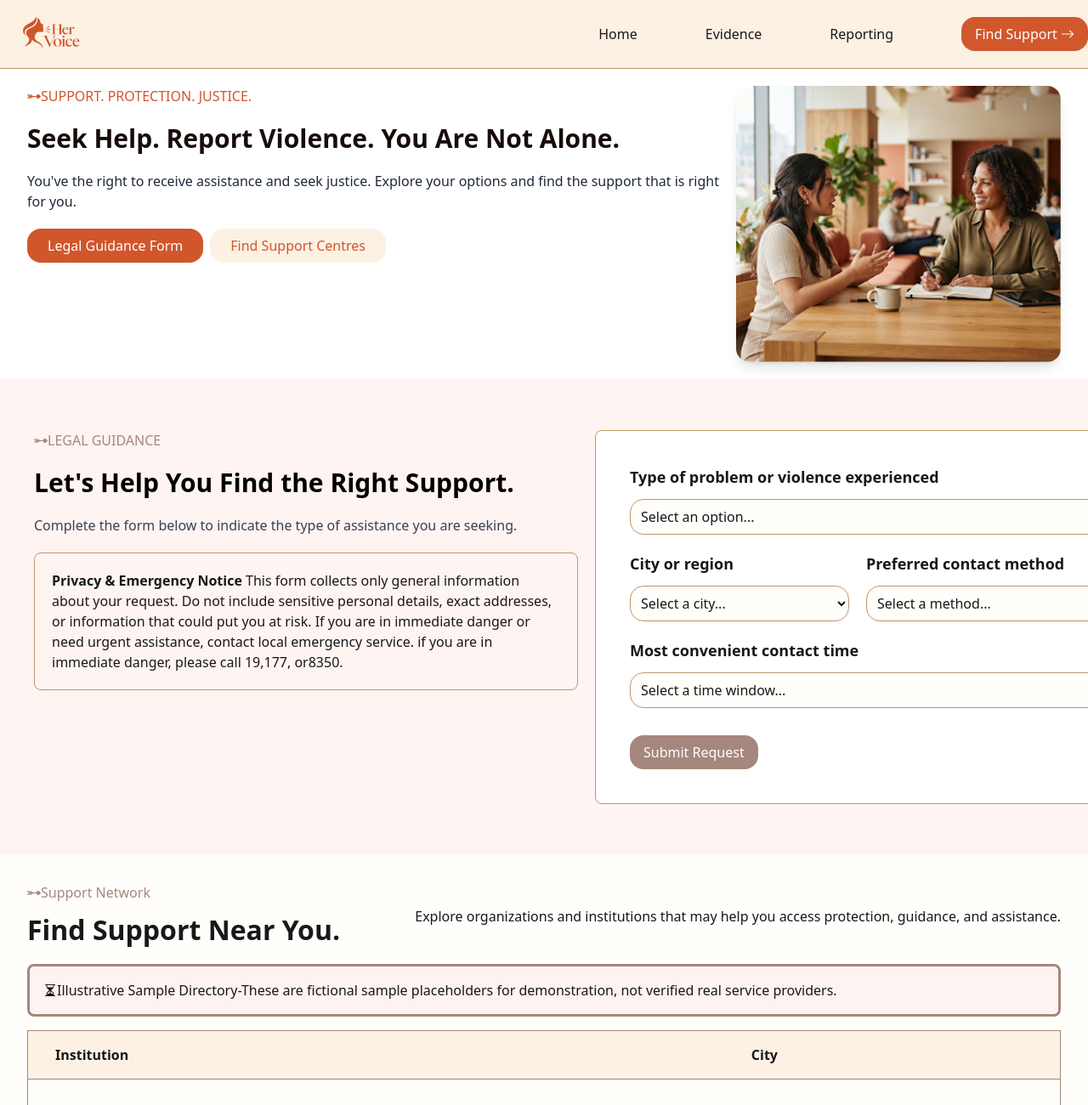
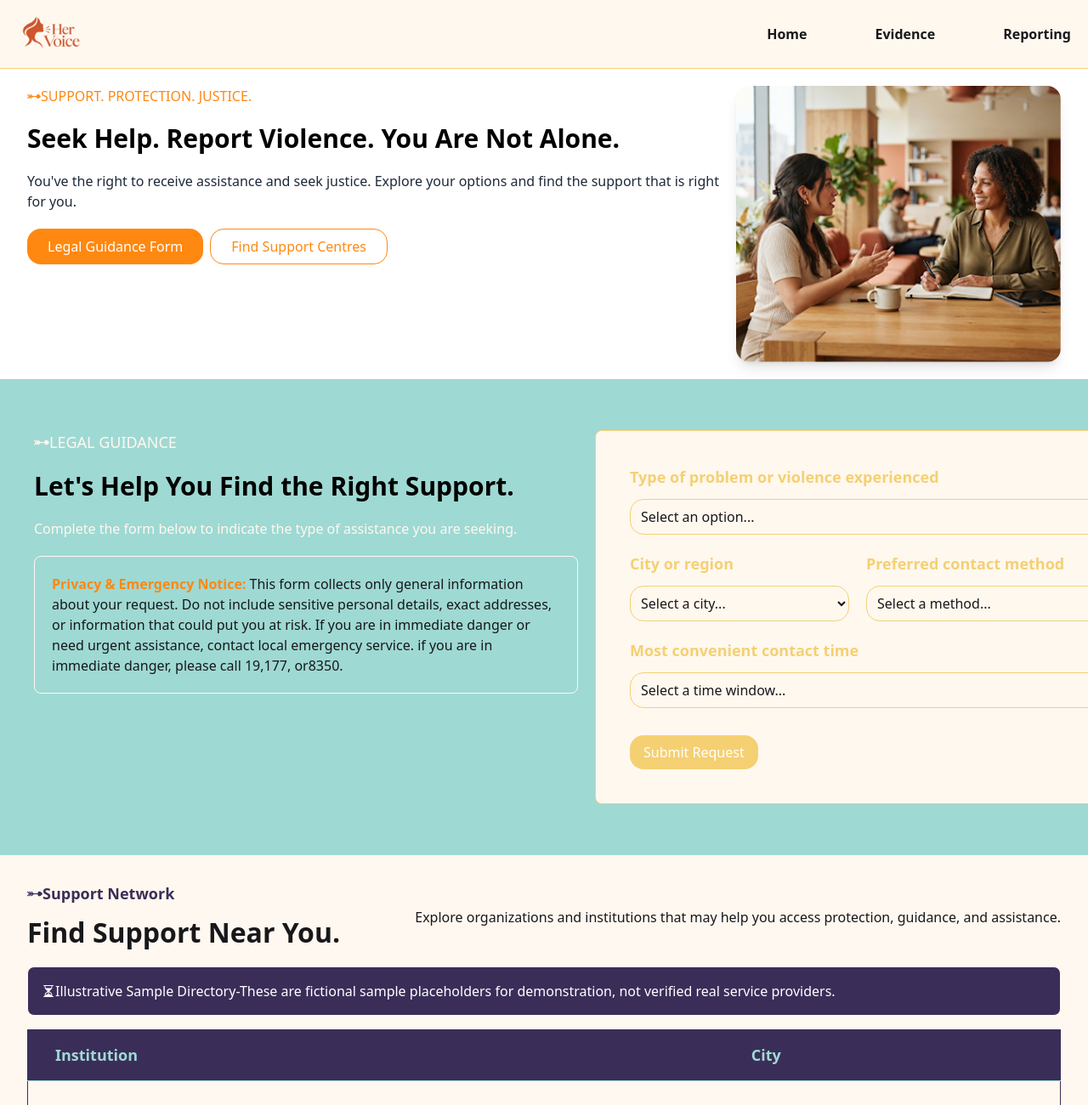
Before and after one commit to Sara-Elasmar/SARA-ELASMAR-final-project-HTML-CSS, a website: page public/pages/Report.html in a window 1280 px wide. Shown: the top 1300 px of the page at 85% size. Drawn offline with nearby package versions, Linux system fonts and the light colour scheme.

Commit message:
third page: (edited) chnaged the colours

```diff
--- a/public/css/index.css
+++ b/public/css/index.css
@@ -1,5 +1,5 @@
 .third-section {
-    background: rgb(255, 254, 251);
+    background: rgb(255, 248, 240);
     padding: 2rem 2rem;
 
     .first-div {
@@ -14,7 +14,9 @@
             gap: 0.5rem;
 
             p {
-                color: rgb(165, 135, 125);
+                color: rgb(58, 46, 89);
+                font-size: large;
+                font-weight: bold;
             }
         }
 
@@ -25,9 +27,10 @@
     }
 
     .first-para {
-        background-color: rgb(253, 243, 241);
+        background-color: rgb(58, 46, 89);
+        color: white;
         padding: 1rem;
-        border: rgb(165, 135, 125) solid;
+        border: 1px rgb(255, 248, 239) solid;
         border-radius: 8px;
     }
 }
@@ -35,16 +38,19 @@
 .second-div {
     padding-top: 1rem;
     table {
-        border: 1px rgb(165, 135, 125) solid;
+        border: 1px rgb(58, 46, 89) solid;
         width: 100%;
         th, td{
             text-align: left;
-            border-bottom: 1px rgb(165, 135, 125) solid;
+            border-bottom: 1px rgb(159, 217, 211) solid;
         }
 
         th {
-            background-color: rgb(252, 241, 227);
+            background-color: rgb(58, 46, 89);
             padding: 1rem 2rem;
+            color: rgb(159, 217, 211);
+            font-weight: bold;
+            font-size: large;
         }
 
         td {
@@ -55,8 +61,10 @@
         padding-top: 1rem;
         text-align: center;
         button{
+            background-color: rgb(58, 46, 89);
+            color: rgb(159, 217, 211);
            border-radius: 8px;
-           border: 1px rgb(165, 135, 125) solid;
+           border: 1px rgb(159, 217, 211) solid;
            padding: 0.5rem 1rem;
         }
     }
--- a/public/pages/Report.html
+++ b/public/pages/Report.html
@@ -12,7 +12,9 @@
 </head>
 
 <body>
-    <header class="flex justify-between items-center bg-[rgb(252,241,227)] border-b border-[rgb(192,150,105)] relative">
+    <header
+        class="flex justify-between items-center bg-[rgb(255,248,239)] border-b border-[rgb(248,209,113)] relative pr-5">
+
         <div class="navbar-start hidden max-sm:block">
             <div class="dropdown">
                 <div tabindex="0" role="button" class="btn btn-ghost btn-circle">
@@ -24,95 +26,95 @@
                 </div>
                 <ul tabindex="-1"
                     class="menu menu-sm dropdown-content bg-base-100 rounded-box z-1 mt-3 w-50 p-2 shadow">
-                    <li><a class="hover:text-[rgb(209,87,44)] hover:border-b" href="../../index.html">Home</a></li>
-                    <li> <a class="hover:text-[rgb(209,87,44)] hover:border-b" href="./Evidence.html">Evidence</a></li>
-                    <li><a class="hover:text-[rgb(209,87,44)] hover:border-b-2 border-[rgb(44,24,17)]"
+                    <li><a class="hover:text-[rgb(248,209,113)] hover:border-b"
+                            href="../../index.html">Home</a></li>
+                    <li> <a class="hover:text-[rgb(248,209,113)] hover:border-b"
+                            href="./Evidence.html">Evidence</a></li>
+                    <li><a class="hover:text-[rgb(248,209,113)] hover:border-b-2 border-[rgb(209,87,46)]"
                             href="./Report.html">Reporting</a></li>
                 </ul>
             </div>
         </div>
         <div>
-            <img class="w-30 cursor-pointer" src="../images/LOGO.PNG">
+            <img class="w-30 cursor-pointer" src="../../public/images/logo-without-bg.png">
         </div>
         <div class="flex gap-20 items-center">
             <nav class="flex gap-20 items-center pr-5] max-sm:hidden">
-                <a class="hover:text-[rgb(209,87,44)] hover:border-b" href="../../index.html">Home</a>
-                <a class="hover:text-[rgb(209,87,44)] hover:border-b" href="./Evidence.html">Evidence</a>
-                <a class="hover:text-[rgb(209,87,44)] hover:border-b-2 border-[rgb(44,24,17)]"
-                    href="./Report.html">Reporting</a>
+                <a class="hover:text-[rgb(248,209,113)] hover:border-b rounded-sm font-bold"
+                    href="../../index.html">Home</a>
+                <a class="hover:text-[rgb(248,209,113)] hover:border-b rounded-sm font-bold"
+                    href="../pages/Evidence.html">Evidence</a>
+                <a class="hover:text-[rgb(248,209,113)] hover:border-b-3 border-[rgb(209,87,46)] rounded-sm font-bold"
+                    href="../pages/Report.html">Reporting</a>
             </nav>
-
-            <button
-                class="bg-[rgb(209,87,44)] py-2 px-4 rounded-2xl text-white cursor-pointer hover:bg-[rgb(44,24,17)] hover:text-[rgb(234,204,168)] max-sm:hidden">Find
-                Support <i class="bi bi-arrow-right text-white"></i></button>
         </div>
     </header>
     <main>
-        <section class="flex justify-between py-5 px-8 hover:bg-[rgb(251,233,224)] max-sm:flex-col max-sm:gap-5">
+        <section class="flex justify-between py-5 px-8 max-sm:flex-col max-sm:gap-5">
             <div class="flex flex-col gap-5">
-                <p class="text-[rgb(209,86,44)] font-medium"><i
-                        class="bi bi-heart-arrow text-[rgb(209,86,44)]"></i>SUPPORT. PROTECTION. JUSTICE.</p>
-                <h1 class="font-bold text-3xl text-[rgb(23,12,10)]">Seek Help. Report Violence. You Are Not Alone.</h1>
+                <p class="text-[rgb(255,136,17)] font-medium"><i
+                        class="bi bi-heart-arrow text-[rgb(255,136,17)]"></i>SUPPORT. PROTECTION. JUSTICE.</p>
+                <h1 class="font-bold text-3xl text-black">Seek Help. Report Violence. You Are Not Alone.</h1>
                 <p class="text-gray-800">You've the right to receive assistance and seek justice. Explore your options
                     and find the support that is right for you.</p>
                 <div class="flex gap-2">
                     <button
-                        class="bg-[rgb(209,86,44)] py-2 px-6 rounded-2xl text-white cursor-pointer hover:bg-[rgb(252,241,227)] hover:text-[rgb(209,86,44)] hover:animate-bounce">Legal
+                        class="bg-[rgb(255,136,17)] py-2 px-6 rounded-2xl text-white cursor-pointer hover:bg-[rgb(245,208,114)] hover:text-[rgb(255,136,17)] hover:animate-bounce">Legal
                         Guidance Form</button>
                     <button
-                        class="bg-[rgb(252,241,227)] py-2 px-6 rounded-2xl text-[rgb(209,86,44)] cursor-pointer hover:bg-[rgb(209,86,44)] hover:text-[rgb(252,241,227)] hover:animate-bounce">Find
+                        class="bg-white border hover:border-[rgb(255,136,17)] py-2 px-6 rounded-2xl text-[rgb(255,136,17)] cursor-pointer hover:bg-[rgb(255,136,17)] hover:text-white hover:animate-bounce">Find
                         Support Centres</button>
                 </div>
             </div>
             <div>
-                <img src="../images/img-three.png" class="rounded-2xl shadow-lg hover:shadow-[rgb(209,86,44)]">
+                <img src="../images/img-three.png" class="rounded-2xl shadow-lg hover:shadow-[rgb(245,208,114)]">
             </div>
         </section>
-        <section class="bg-[rgb(254,244,242)] px-10 py-15 flex gap-5 max-sm:flex-col">
+        <section class="bg-[rgb(159,217,211)] px-10 py-15 flex gap-5 max-sm:flex-col">
             <div class="flex flex-col gap-5 max-sm:flex-col max-sm:gap-5">
-                <p class="text-[rgb(165,135,125)] font-medium"><i
-                        class="bi bi-heart-arrow text-[rgb(165,135,125)]"></i>LEGAL GUIDANCE</p>
+                <p class="text-[rgb(255,248,239)] font-medium text-lg"><i
+                        class="bi bi-heart-arrow text-[rgb(255,248,239)]"></i>LEGAL GUIDANCE</p>
                 <h1 class="font-bold text-3xl text-black">Let's Help You Find the Right Support.</h1>
-                <p class="text-gray-700 w-[50vw]">Complete the form below to indicate the type of assistance you are
+                <p class="text-[rgb(255,248,239)] w-[50vw]">Complete the form below to indicate the type of assistance you are
                     seeking.</p>
-                <div class="border border-[rgb(192,150,105)] p-5 rounded-lg">
-                    <p><span class="font-bold">Privacy & Emergency Notice</span>
+                <div class="border border-[rgb(255,248,239)] p-5 rounded-lg">
+                    <p><span class="font-bold text-[rgb(255,136,17)]">Privacy & Emergency Notice:</span>
                         This form collects only general information about your request. Do not include sensitive
                         personal details, exact addresses, or information that could put you at risk.
                         If you are in immediate danger or need urgent assistance, contact local emergency service. if
                         you are in immediate danger, please call 19,177, or8350.</p>
                 </div>
             </div>
-            <div class="bg-white py-10 px-10 border border-[rgb(192,150,105)] rounded-lg">
-                <h1 class="font-bold pb-3 text-lg">Type of problem or violence experienced</h1>
+            <div class="bg-[rgb(255,248,239)] py-10 px-10 border border-[rgb(245,208,114)] rounded-lg">
+                <h1 class="font-bold pb-3 text-lg text-[rgb(245,208,114)]">Type of problem or violence experienced</h1>
                 <select
-                    class="py-2 pl-2 pr-100 rounded-2xl border-[rgb(192,150,105)] bg-[rgb(255,254,251)] max-sm:pr-30">
+                    class="py-2 pl-2 pr-100 rounded-2xl border-[rgb(245,208,114)] bg-[rgb(255,248,239)] max-sm:pr-30">
                     <option>Select an option...</option>
                 </select>
                 <div class="flex gap-5 pt-5 max-sm:flex-col">
                     <div>
-                        <h1 class="font-bold pb-3 text-lg">City or region</h1>
+                        <h1 class="font-bold pb-3 text-lg text-[rgb(245,208,114)]">City or region</h1>
                         <select
-                            class="py-2 pl-2 pr-32 rounded-2xl border-[rgb(192,150,105)] bg-[rgb(255,254,251)] max-sm:pr-37">
+                            class="py-2 pl-2 pr-32 rounded-2xl border-[rgb(245,208,114)] bg-[rgb(255,248,239)] max-sm:pr-37">
                             <option>Select a city...</option>
                         </select>
                     </div>
                     <div>
-                        <h1 class="font-bold pb-3 text-lg">Preferred contact method</h1>
+                        <h1 class="font-bold pb-3 text-lg text-[rgb(245,208,114)]">Preferred contact method</h1>
                         <select
-                            class="py-2 pl-2 pr-32 rounded-2xl border-[rgb(192,150,105)] bg-[rgb(255,254,251)] max-sm:pr-30">
+                            class="py-2 pl-2 pr-32 rounded-2xl border-[rgb(245,208,114)] bg-[rgb(255,248,239)] max-sm:pr-30">
                             <option>Select a method...</option>
                         </select>
                     </div>
                 </div>
-                <h1 class="font-bold pb-3 pt-5 text-lg">Most convenient contact time</h1>
+                <h1 class="font-bold pb-3 pt-5 text-lg text-[rgb(245,208,114)]">Most convenient contact time</h1>
                 <select
-                    class="py-2 pl-2 pr-92 rounded-2xl border-[rgb(192,150,105)] bg-[rgb(255,254,251)] max-sm:pr-21">
+                    class="py-2 pl-2 pr-92 rounded-2xl border-[rgb(245,208,114)] bg-[rgb(255,248,239)] max-sm:pr-21">
                     <option>Select a time window...</option>
                 </select>
                 <div class="pt-8">
                     <button
-                        class="py-2 px-4 bg-[rgb(165,135,125)] rounded-2xl text-white hover:bg-[rgb(192,150,105)] cursor-pointer">Submit
+                        class="py-2 px-4 bg-[rgb(245,208,114)] rounded-2xl text-white hover:bg-[rgb(255,136,17)] cursor-pointer">Submit
                         Request</button>
                 </div>
             </div>
@@ -175,22 +177,22 @@
                 </div>
             </div>
         </section>
-        <section class="bg-[rgb(71,35,23)] py-20 px-70 flex flex-col items-center max-sm:px-10">
+        <section class="bg-[rgb(255,136,17)] py-20 px-70 flex flex-col items-center max-sm:px-10">
             <div class="flex flex-col items-center gap-5 pb-4">
                 <p class="font-medium text-lg text-white">END IMPUNITY CAMPAIGN</p>
                 <h1 class="font-bold text-4xl text-white">Every Woman Deserves to Be Heard.</h1>
             </div>
-            <div class="bg-[rgba(50,33,25,0.73)] border-x-4 border-[rgb(167,104,90)] text-[rgb(247,235,226)] py-15 px-5 rounded-2xl border">
+            <div class="bg-[rgb(159,217,211)] border-x-4 border-[rgb(58,46,89)] text-[rgb(58,46,89)] py-15 px-5 rounded-2xl border">
                 <h4 class="font-bold text-3xl text-center">"Because every woman deserves to be heard, protected, and treated with justice — let's end impunity."</h4>
             </div>
             <div class="flex gap-5 pt-5">
-                <button class="py-2 px-4 bg-[rgb(167,104,90)] rounded-2xl cursor-pointer hover:text-white">Copy Message</button>
-                <button class="py-2 px-4 text-[rgb(167,104,90)] rounded-2xl border border-[rgb(167,104,90)] cursor-pointer hover:text-white hover:border-white">Share</button>
+                <button class="py-2 px-4 bg-[rgb(58,46,89)] text-white rounded-2xl cursor-pointer hover:bg-[rgb(159,217,211)] hover:text-[rgb(58,46,89)]">Copy Message</button>
+                <button class="py-2 px-4 text-[rgb(58,46,89)] rounded-2xl border border-[rgb(58,46,89)] cursor-pointer hover:text-[rgb(159,217,211)] hover:border-[rgb(159,217,211)]">Share</button>
             </div>
         </section>
     </main>
     <footer>
-        <div class="bg-[rgb(40,18,13)] py-10 px-10">
+        <div class="bg-[rgb(58,46,89)] py-10 px-10">
             <div class="flex gap-10 pb-5 border-b border-[rgb(252,241,227)] max-sm:flex-col">
                 <div>
                     <img class="w-40 cursor-pointer" src="../images/logo-without-bg.png">
@@ -198,21 +200,21 @@
                         violence understand their rights, preserve evidence safely, and connect with support.</p>
                 </div>
                 <div class="flex flex-col gap-3">
-                    <h4 class="text-white hover:text-[rgb(208,85,44)] cursor-default">PLATFORM</h4>
+                    <h4 class="text-white hover:text-[rgb(255,136,17)] cursor-default">PLATFORM</h4>
                     <p class="text-gray-300">Home</p>
                     <p class="text-gray-300">Evidence & Documentation</p>
                     <p class="text-gray-300">Reporting & Support</p>
                     <p class="text-gray-300">Support Directory</p>
                 </div>
                 <div class="flex flex-col gap-3">
-                    <h4 class="text-white hover:text-[rgb(208,85,44)] cursor-default">EMERGENCY CONTACT</h4>
+                    <h4 class="text-white hover:text-[rgb(255,136,17)] cursor-default">EMERGENCY CONTACT</h4>
                     <p class="text-gray-300">Police - 19</p>
                     <p class="text-gray-300">Royal Gendarmerie - 177</p>
                     <p class="text-gray-300">Support Line - 8350</p>
                     <p class="text-gray-300">All Emergency Contacts</p>
                 </div>
                 <div class="flex flex-col gap-3">
-                    <h4 class="text-white hover:text-[rgb(208,85,44)] cursor-default">PRIVACY & ACCESSIBILITY</h4>
+                    <h4 class="text-white hover:text-[rgb(255,136,17)] cursor-default">PRIVACY & ACCESSIBILITY</h4>
                     <p class="text-gray-300">Local-Only Browser Storage</p>
                     <p class="text-gray-300">Information & Demo Notice</p>
                     <p class="text-gray-300">WCAG Accessible Navigation</p>
@@ -224,7 +226,7 @@
                 <div>
                     <p class="text-gray-400">Designed with dignity, clarity, and care.</p>
                     <p
-                        class="text-[rgb(40,18,13)] hover:text-blue-300 font-bold text-sm cursor-none hover:animate-bounce">
+                        class="text-[rgb(58,46,89)] hover:text-[rgb(159,217,211)] font-bold text-sm cursor-none hover:animate-bounce">
                         by SARA</p>
                 </div>
             </div>
```
Also changed, not shown: public/pages/Evidence.html (+2 -2 lines), public/css/output.css.
